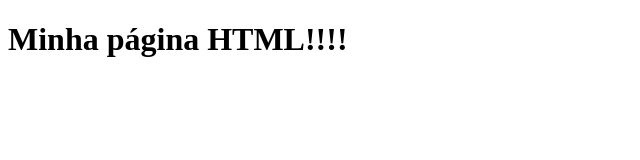
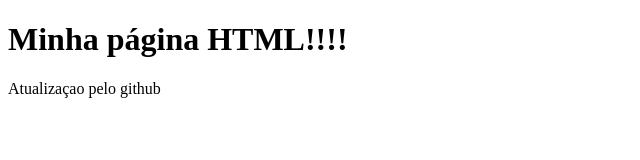
Before and after one commit to thaiebt/gama-no-git, a plain HTML site: page index.html in a window 1280 px wide. Shown: the whole page, without its empty margins (0-640 px from the left). Drawn offline with Linux system fonts and the light colour scheme.

Commit message:
atualização pelo GitHub

```diff
--- a/index.html
+++ b/index.html
@@ -13,5 +13,6 @@
 </head>
 <body>
     <h1>Minha página HTML!!!!</h1>
+    <p>Atualizaçao pelo github</p>
 </body>
 </html>
```
